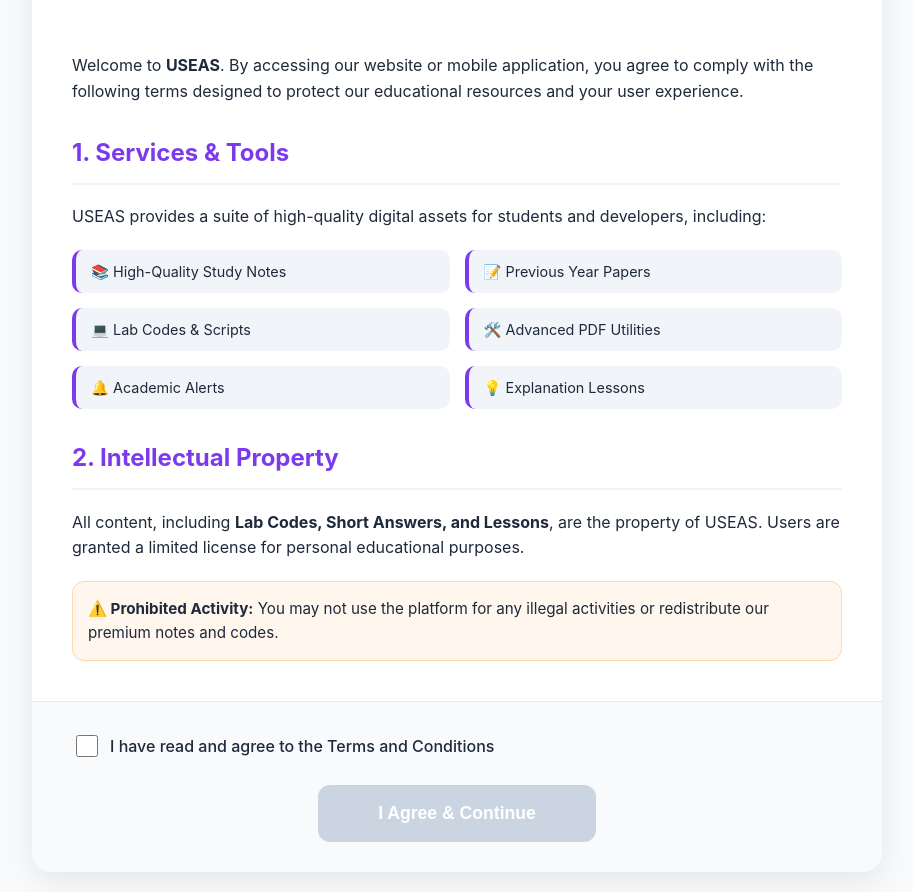
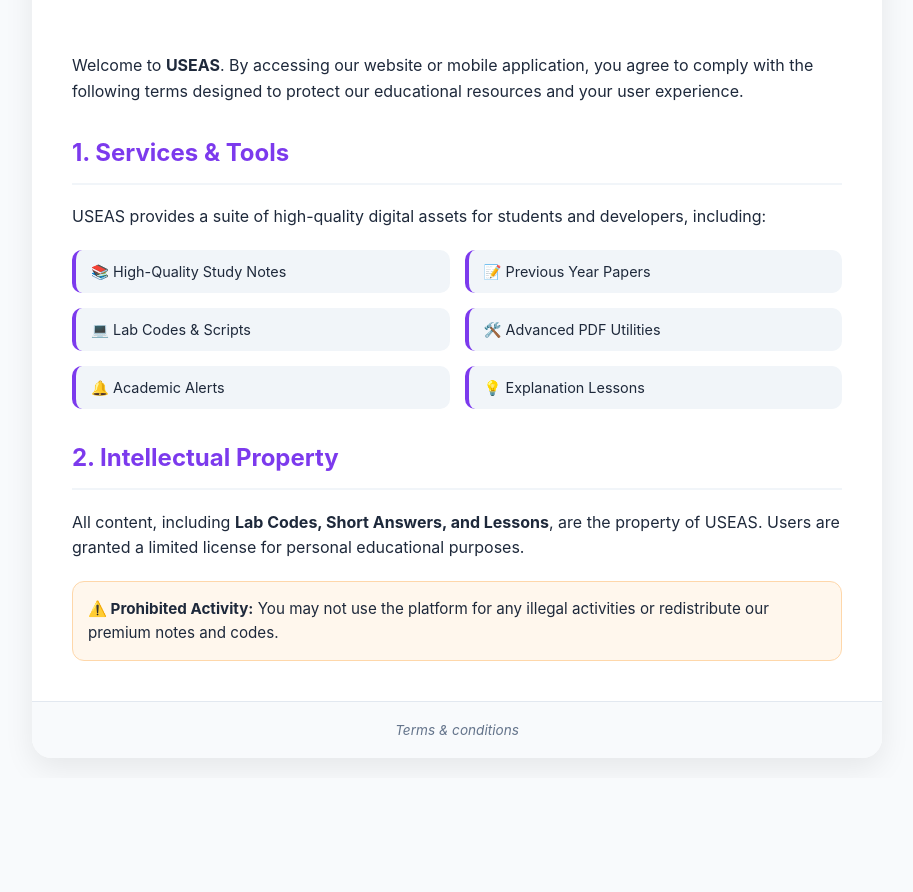
Before and after one commit to Revanthreddy150/termsandconditions, a plain HTML site: page index.html in a window 1280 px wide. Shown: the part 174-1066 px from the top of the page, without its empty margins (183-1096 px from the left). After the commit the page ends 952 px from the top, so only its background shows below. Drawn offline with Linux system fonts and the light colour scheme.

Commit message:
Update index.html

```diff
--- a/index.html
+++ b/index.html
@@ -72,61 +72,14 @@
         font-size: 0.95rem;
     }
 
-    .footer-action {
-        padding: 30px 40px;
+    .footer-note {
+        padding: 20px 40px;
         background: #f8fafc;
         border-top: 1px solid #e2e8f0;
-    }
-
-    /* Checkbox Area */
-    .checkbox-container {
-        display: flex;
-        align-items: center;
-        justify-content: flex-start;
-        margin-bottom: 25px;
-        cursor: pointer;
-    }
-
-    .checkbox-container input {
-        width: 22px;
-        height: 22px;
-        margin-right: 12px;
-        cursor: pointer;
-        accent-color: var(--brand-purple);
-    }
-
-    .checkbox-container label {
-        font-weight: 500;
-        color: var(--text-dark);
-        cursor: pointer;
-    }
-
-    /* Button Styling */
-    .btn-wrapper {
         text-align: center;
-    }
-
-    button {
-        background: var(--disabled);
-        color: white;
-        border: none;
-        padding: 18px 60px;
-        font-size: 1.1rem;
-        font-weight: 600;
-        border-radius: 12px;
-        cursor: not-allowed;
-        transition: 0.3s;
-    }
-
-    button.active {
-        background: var(--brand-gradient);
-        cursor: pointer;
-        box-shadow: 0 4px 15px rgba(124, 58, 237, 0.3);
-    }
-
-    button.active:hover {
-        transform: translateY(-2px);
-        box-shadow: 0 6px 20px rgba(124, 58, 237, 0.4);
+        color: var(--text-light);
+        font-size: 0.85rem;
+        font-style: italic;
     }
 
     @media (max-width: 600px) { .grid-tools { grid-template-columns: 1fr; } }
@@ -162,38 +115,10 @@
         </div>
     </div>
 
-    <div class="footer-action">
-        <div class="checkbox-container">
-            <input type="checkbox" id="agreeCheck">
-            <label for="agreeCheck">I have read and agree to the Terms and Conditions</label>
-        </div>
-
-        <div class="btn-wrapper">
-            <button id="submitBtn" onclick="goSite()" disabled>I Agree & Continue</button>
-        </div>
-    </div>
+   <div class="footer-note"><center>
+        Terms & conditions
+    </center></div>
 </div>
-
-<script>
-    const checkbox = document.getElementById('agreeCheck');
-    const submitBtn = document.getElementById('submitBtn');
-
-    checkbox.addEventListener('change', function() {
-        if (this.checked) {
-            submitBtn.disabled = false;
-            submitBtn.classList.add('active');
-        } else {
-            submitBtn.disabled = true;
-            submitBtn.classList.remove('active');
-        }
-    });
-
-    function goSite(){
-        if(!submitBtn.disabled) {
-            window.location.href="https://www.useas.online/";
-        }
-    }
-</script>
 
 </body>
 </html>
```
